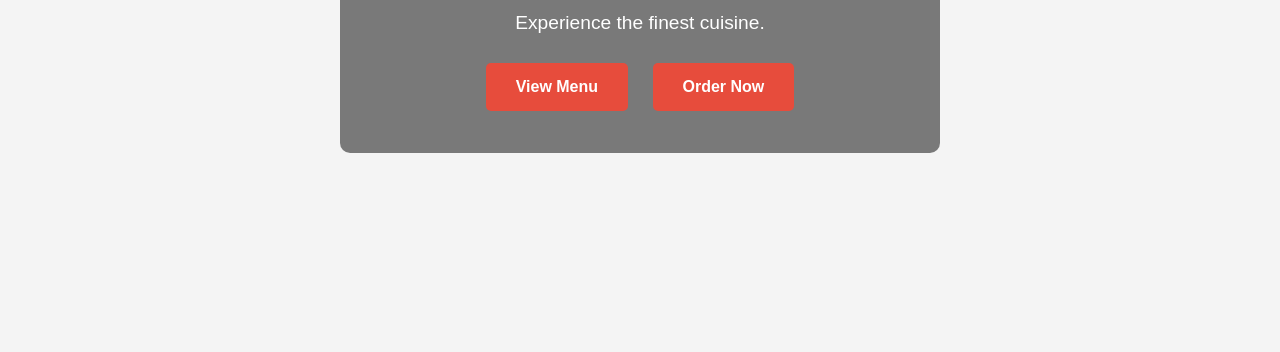
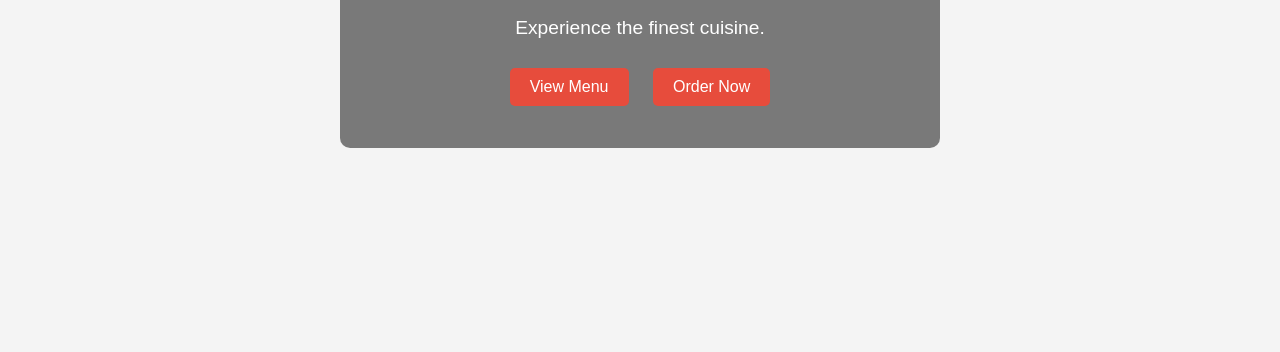
Before and after one commit to AbaraEmmanuel/eXquisite, a plain HTML site: page index.html in a window 1280 px wide. Shown: the part 448-800 px from the top of the page. Drawn offline with Linux system fonts and the light colour scheme.

Commit message:
Updated style and index

```diff
--- a/style.css
+++ b/style.css
@@ -82,14 +82,11 @@ nav ul li a {
 .btn {
     display: inline-block;
     margin: 10px;
-    padding: 15px 30px;
+    padding: 10px 20px;
     background-color: #e74c3c;
     color: #fff;
     text-decoration: none;
     border-radius: 5px;
-    font-size: 1em;
-    text-align: center;
-    font-weight: bold;
 }
 
 .btn:hover {
```
